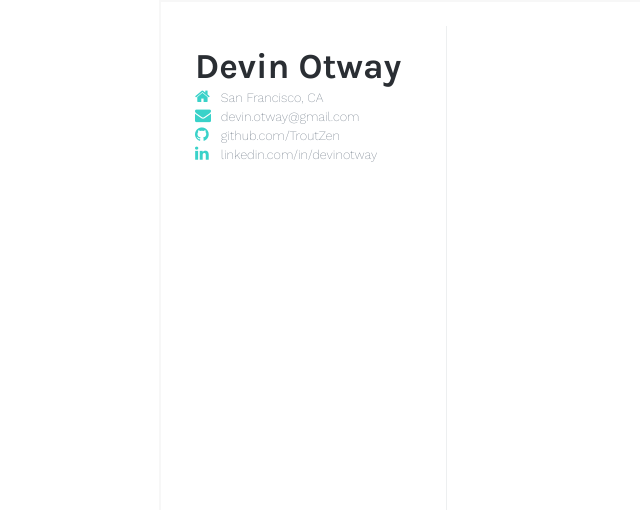
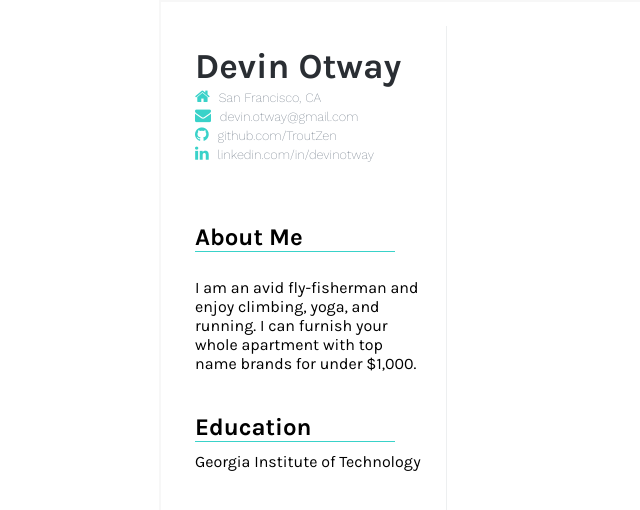
Before and after one commit to TroutZen/resume, a website: page public/index.html in a window 1280 px wide. Shown: the top 510 px of the page, without its empty margins (83-723 px from the left). Drawn offline with nearby package versions, Linux system fonts and the light colour scheme.

Commit message:
add education and resume section

```diff
--- a/public/index.html
+++ b/public/index.html
@@ -31,6 +31,14 @@
 						</div>
 					</div>
 				</div>
+				<div class="section interests">
+					<h2 class="section-header">About Me</h2>
+					<p>I am an avid fly-fisherman and enjoy climbing, yoga, and running. I can furnish your whole apartment with top name brands for under $1,000.</p>
+				</div>
+				<div class="section education">
+					<h2 class="section-header">Education</h2>
+					<span class="school">Georgia Institute of Technology</span>
+				</div>
 			</div>
 
 			<div class="col-2"></div>
--- a/src/styles/styles.scss
+++ b/src/styles/styles.scss
@@ -1,5 +1,3 @@
-// @import 'fonts/pixeden';
-
 @import url(https://fonts.googleapis.com/css?family=Karla:300,400,700);
 @import url(https://fonts.googleapis.com/css?family=Hind:400,700);
 @import url(https://fonts.googleapis.com/css?family=Work+Sans:400,100,200,300,500,700,600,900,800);
@@ -31,9 +29,18 @@ html, body {
 	border: 1px solid rgba(214, 214, 214, 0.2);
 }
 
+p {
+	// font-family: 'Work Sans';
+}
+
 .resume {
 	margin: 1.5em 1.5em;
 	height: 95%;
+}
+
+.section {
+	padding-left: 10px;
+	margin-bottom: 20px;
 }
 
 .col {
@@ -60,12 +67,14 @@ html, body {
 .business-card-content {
 	padding-top: 20px;
 	padding-left: 10px;
+	margin-bottom: 40px;
 
-	i {
+
 		color: $secondary-color;
 		min-width: 17px;
 	}
 
+i {
 }
 
 .name {
@@ -82,3 +91,23 @@ html, body {
 	padding-left: 5px;
 	font-size: 0.8em;
 }
+
+.interests {
+
+	p {
+		margin-right: 20px;
+	}
+}
+
+.section-header {
+	border-bottom: 1px solid $secondary-color;
+	display: inline-block;
+	width: 200px;
+	margin-bottom: 10px;
+}
+
+.school {
+	// font-family: 'Work Sans';
+	// font-size: 0.9em;
+	// font-variant: bold;
+}
```
Also changed, not shown: src/index.html (+8 -0 lines), public/styles/styles.css.
